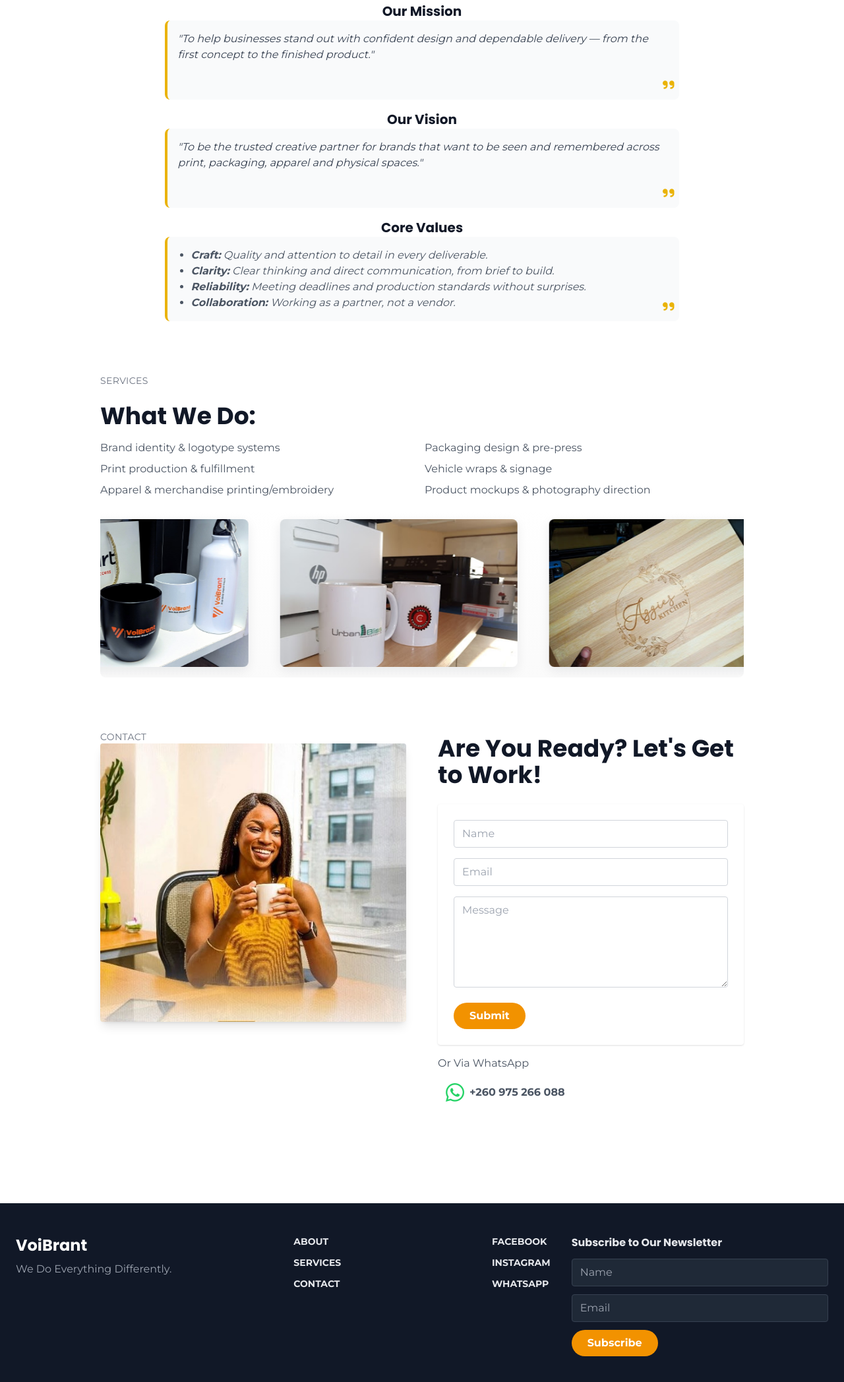
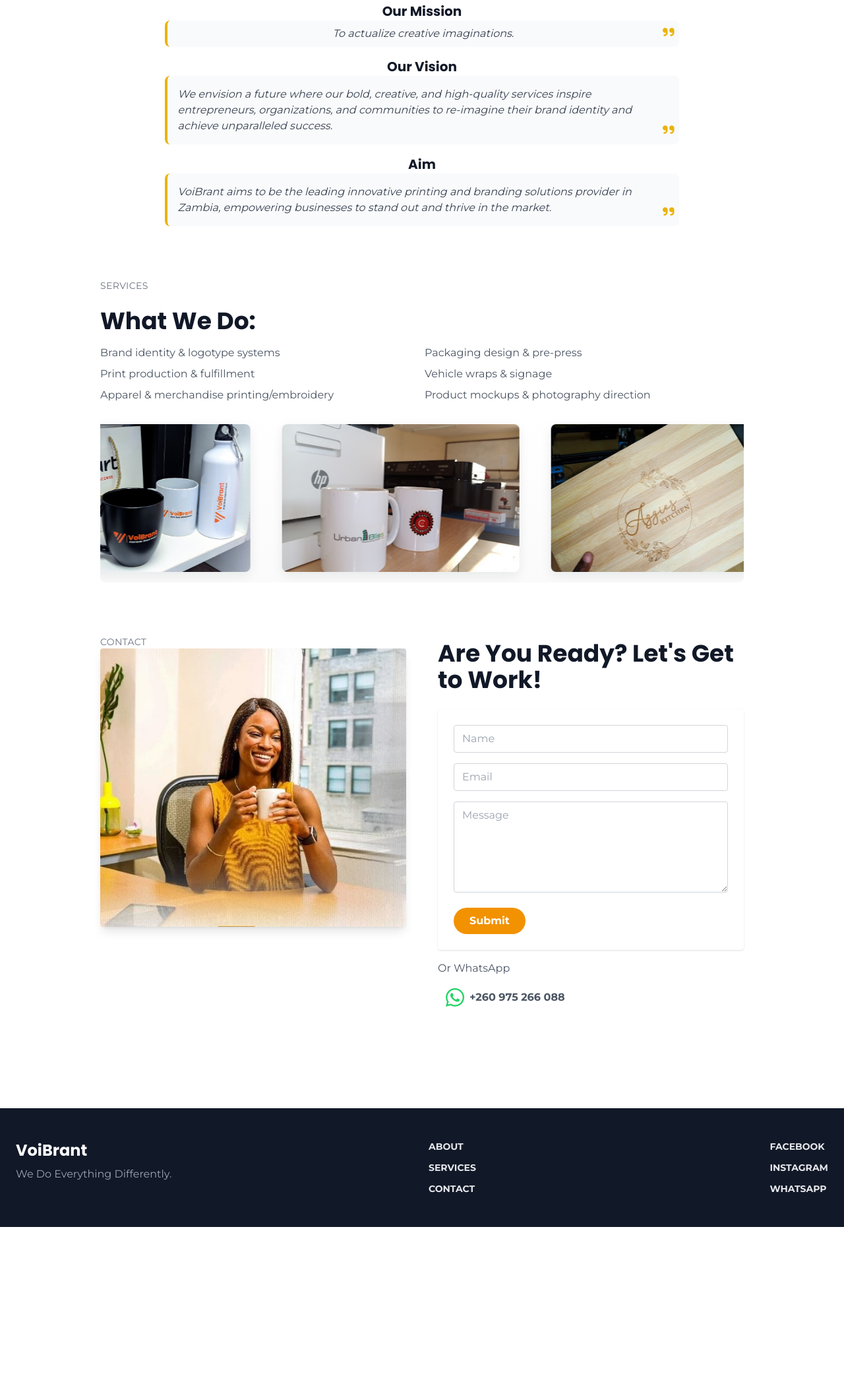
Before and after one commit to chandamalembe/voibrant, a plain HTML site: page index.html in a window 1280 px wide. Shown: the part 1330-3425 px from the top of the page at 66% size. After the commit the page ends 3190 px from the top, so only its background shows below. Drawn offline with nearby package versions, Linux system fonts and the light colour scheme.

Commit message:
reworded and reformatted mission and vision quotes. Replaced core principles with aim

```diff
--- a/index.html
+++ b/index.html
@@ -100,28 +100,31 @@
             <img src="./img/room.jpg" alt="Voibrant Products" class="w-full max-w-6xl mx-auto mb-6 rounded-lg shadow-lg">
 
             <h3 class="text-center text-xl font-semibold mt-4">Our Mission</h3>
-            <blockquote class="quote relative bg-gray-50 p-4 mb-4 rounded-lg border-l-4 border-yellow-500">
-              <p class="text-gray-700 italic">"To help businesses stand out with confident design and dependable delivery — from the first concept to the finished product."</p>
+            <blockquote class="quote relative bg-gray-50 p-2 mb-4 rounded-lg border-l-4 border-yellow-500">
+              <p class="text-gray-700 italic text-center">To actualize creative imaginations.</p>
               <i class="fas fa-quote-right absolute bottom-2 right-2 text-yellow-500 text-xl"></i>
             </blockquote>
 
             <h3 class="text-center text-xl font-semibold mt-4">Our Vision</h3>
             <blockquote class="quote relative bg-gray-50 p-4 mb-4 rounded-lg border-l-4 border-yellow-500">
-              <p class="text-gray-700 italic">"To be the trusted creative partner for brands that want to be seen and remembered across print, packaging, apparel and physical spaces."</p>
+              <p class="text-gray-700 italic">
+
+                We envision a future where our bold, creative, and high-quality services inspire entrepreneurs, organizations, and communities
+                to re-imagine their brand identity and achieve unparalleled success.
+              </p>
               <i class="fas fa-quote-right absolute bottom-2 right-2 text-yellow-500 text-xl"></i>
             </blockquote>
 
-            <h3 class="text-center text-xl font-semibold mt-4">Core Values</h3>
+            <h3 class="text-center text-xl font-semibold mt-4">Aim</h3>
             <blockquote class="quote relative bg-gray-50 p-4 mb-4 rounded-lg border-l-4 border-yellow-500">
-              <ul class="list-disc pl-5 text-gray-600 italic">
-                <li><strong>Craft:</strong> Quality and attention to detail in every deliverable.</li>
-                <li><strong>Clarity:</strong> Clear thinking and direct communication, from brief to build.</li>
-                <li><strong>Reliability:</strong> Meeting deadlines and production standards without surprises.</li>
-                <li><strong>Collaboration:</strong> Working as a partner, not a vendor.</li>
-              </ul>
+              <p class="text-gray-700 italic">
+                VoiBrant aims to be the leading innovative printing and branding solutions provider in Zambia,
+                empowering businesses to stand out and thrive in the market.
+              </p>
               <i class="fas fa-quote-right absolute bottom-2 right-2 text-yellow-500 text-xl"></i>
             </blockquote>
           </div>
+
       </section>
       <section id="services" class="mb-20">
         <p class="text-sm uppercase tracking-wide text-gray-500">Services</p>
@@ -164,14 +167,14 @@
             <textarea name="message" rows="5" placeholder="Message" class="w-full border border-gray-300 rounded px-3 py-2"></textarea>
             <button type="submit" class="btn-color text-white px-6 py-2 rounded-full font-semibold">Submit</button>
           </form>
-          <p class="mt-4 text-gray-600">Or Via WhatsApp</p>
+          <p class="mt-4 text-gray-600">Or WhatsApp</p>
           <a href="https://api.whatsapp.com/send?phone=%2B260975266088&fbclid=IwY2xjawPQcD5leHRuA2FlbQIxMABicmlkETFGMWtWOWtDdFpGaGRrVTFYc3J0YwZhcHBfaWQQMjIyMDM5MTc4ODIwMDg5MgABHqjWQYsk-VXe8zIZns9HKCaBTRhjqIf_Hq4tOcePdtTZ6-JR4E7QgzglyrZg_aem_54euGdZkjJ4wyp31Gx795w" target="_blank" class="inline-flex items-center mt-2 text-white px-3 py-2 rounded-full font-semibold"><i class="fab fa-whatsapp fa-2x mr-2" style="color: #25D366;"></i><span class="text-gray-600">+260 975 266 088</span></a>
         </div>
       </section>
     </main>
 
     <footer class="bg-gray-900 text-gray-200 py-12">
-      <div class="max-w-7xl mx-auto px-6 grid grid-cols-1 md:grid-cols-3 gap-8">
+      <div class="max-w-7xl mx-auto px-6 grid grid-cols-1 md:grid-cols-2 gap-5">
         <div>
           <h3 class="text-2xl font-bold text-white">VoiBrant</h3>
           <p class="mt-2 text-gray-400">We Do Everything Differently.</p>
@@ -200,27 +203,6 @@
             </li>
           </ul>
         </div>
-        <div>
-          <h3 class="font-semibold mb-3">Subscribe to Our Newsletter</h3>
-          <form id="subscribeForm" class="space-y-3">
-            <input
-              name="sub_name"
-              placeholder="Name"
-              class="w-full border border-gray-700 rounded px-3 py-2 bg-gray-800 text-gray-200"
-            />
-            <input
-              name="sub_email"
-              placeholder="Email"
-              class="w-full border border-gray-700 rounded px-3 py-2 bg-gray-800 text-gray-200"
-            />
-            <button
-              type="submit"
-              class="mt-2 btn-color text-white px-6 py-2 rounded-full font-semibold"
-            >
-              Subscribe
-            </button>
-          </form>
-        </div>
       </div>
     </footer>
     <button id="backToTopBtn" class="back-to-top" aria-label="Back to top">↑</button>
--- a/styles.css
+++ b/styles.css
@@ -156,5 +156,5 @@ h6 {
   max-width: 80%;
   margin: 0 auto;
   padding: 1.5rem;
-  min-height: 120px;
+  /* min-height: 120px; */
 }
```
